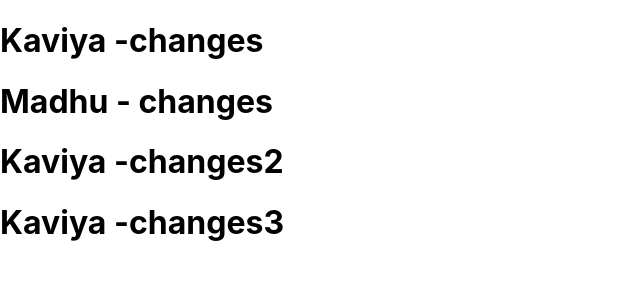
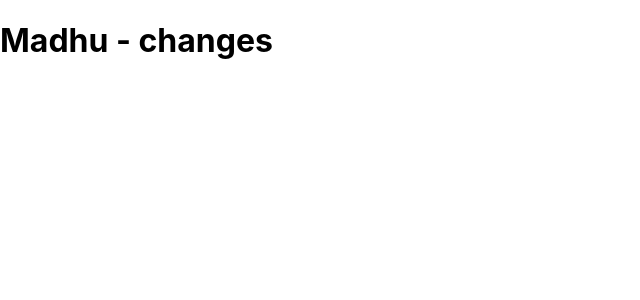
Before and after one commit to kaviyapriya94/git-testing, a React (Create React App) app: page / in a window 1280 px wide. Shown: the top 300 px of the page, without its empty margins (0-640 px from the left). Built offline with nearby package versions, Linux system fonts and the light colour scheme.

Commit message:
changes - madhu

```diff
--- a/src/App.js
+++ b/src/App.js
@@ -3,10 +3,7 @@ import './App.css';
 function App() {
   return (
     <>
-      <h1>Kaviya -changes</h1>
       <h1>Madhu - changes</h1>
-      <h1>Kaviya -changes2</h1>
-      <h1>Kaviya -changes3</h1>
     </>
   );
 }
```
